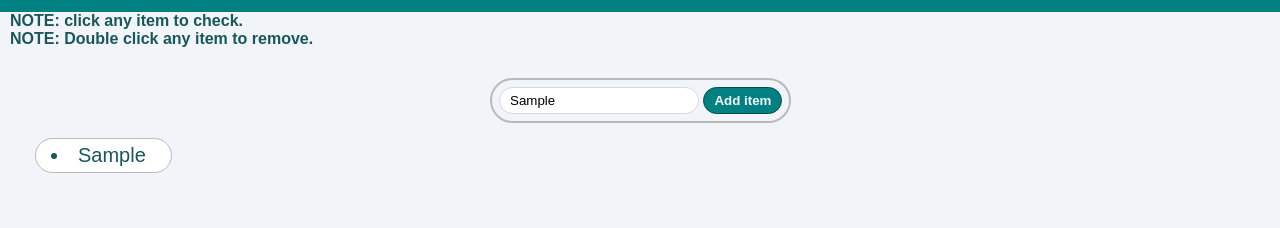
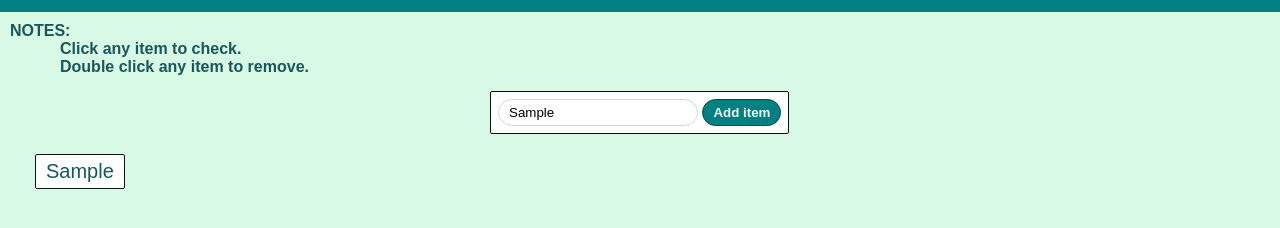
Before and after one commit to xCrowly/Todo-list, a plain HTML site: page index.html in a window 1280 px wide. Both pictures are taken after typing "Sample" into the empty fields and a click on the button "Add item". Shown: the part 48-276 px from the top of the page. Drawn offline with Linux system fonts and the light colour scheme; a web font is replaced by a local one.

Commit message:
Some styling and enhancements

```diff
--- a/css/styles.css
+++ b/css/styles.css
@@ -7,25 +7,26 @@
 }
 
 body {
-    background-color: #F1F5F9;
-
+  background-color: #d8f9e5;
 }
 
 .header-sec {
   width: 100%;
   height: 60px;
+  margin-bottom: 10px;
   background: rgb(0, 128, 128);
   font-size: 40px;
   font-weight: 700;
 }
 
 #form-sec {
-    margin-top: 30px;
+  margin: 15px 0;
   text-align: center;
   width: 300px;
+  background: rgb(255, 255, 255);
   padding: 7px;
-    border: 2px solid rgb(186, 186, 186);
-    border-radius: 25px;
+  border: 1px solid rgb(15, 15, 15);
+  border-radius: 2px;
   width: max-content;
   margin-left: calc(100% / 2 - 150px);
 }
@@ -51,10 +52,10 @@ body {
 }
 
 #form-sec button:hover {
-    background: rgb(0, 79, 79);
-    animation: btn-scale 1s;
-    animation-duration: 1s;
-    animation-iteration-count: infinite;
+  background: rgb(0, 99, 99);
+  transform: scale(1.1);
+  cursor: pointer;
+  box-shadow: 0px 5px 25px rgb(126, 126, 126);
 }
 
 #todo-container {
@@ -67,36 +68,23 @@ body {
 }
 
 #todo-container li {
-    padding: 5px 15px;
+  padding: 5px 10px;
   align-content: center;
-    margin: 15px 20px;
-    padding-right: 25px;
+  margin: 5px 20px;
   width: fit-content;
-    border-radius: 25px;
+  border-radius: 2px;
+  user-select: none;
+  list-style: none;
   background: rgb(255, 255, 255);
   color: rgb(26, 86, 90);
   font-weight: 600px;
   font-size: 20px;
-    border: 1px solid rgb(186, 186, 186);
-    transition: all .5s;
+  border: 1px solid rgb(17, 17, 17);
+  transition: all 0.3s;
 }
 
 #todo-container li:hover {
   background: rgb(75, 186, 184);
   cursor: pointer;
-    color: aliceblue;
+  color: white;
 }
-
-@keyframes btn-scale {
-    0% {
-        transform: scale(1);
-    }
-
-    50% {
-        transform: scale(1.15);
-    }
-
-    100% {
-        transform: scale(1);
-    }
-}
--- a/index.html
+++ b/index.html
@@ -1,5 +1,5 @@
 <!DOCTYPE html>
-<html lang="en" >
+<html lang="en">
 
 <head>
     <meta charset="utf-8">
@@ -16,15 +16,16 @@
             Todo list
         </p>
     </header>
-    <P style="font-weight: 600; color: rgb(26, 86, 90); margin-left: 10px;">NOTE: click any item to check.</P>
-    <P style="font-weight: 600; color: rgb(26, 86, 90); margin-left: 10px;">NOTE: Double click any item to remove.</P>
+    <P style="font-weight: 600; color: rgb(26, 86, 90); margin-left: 10px;">NOTES:<br /></P>
+    <P style="font-weight: 600; color: rgb(26, 86, 90); margin-left: 60px;">Click any item to check.</P>
+    <P style="font-weight: 600; color: rgb(26, 86, 90); margin-left: 60px;">Double click any item to remove.</P>
     <div id="form-sec">
         <form name="myForm" onsubmit="return getFormText()" method="post">
-            <input id="input-text" type="text" placeholder=" Enter item:" name="Iname">
-            <button id="btn-inp" type="button" value="Submit" >Add item</button>
+            <input id="input-text" type="text" placeholder="Enter item: " name="Iname">
+            <button id="btn-inp" type="button" value="Submit">Add item</button>
         </form>
     </div>
-    <div id="todo-container" >
+    <div id="todo-container">
         <!-- <li id="todo-item" >
             o
         </li> -->
--- a/javaScript/app.js
+++ b/javaScript/app.js
@@ -1,35 +1,49 @@
 var btnListener = document.getElementById("btn-inp");
 var input = document.getElementById("input-text");
 var todoItemParent = document.getElementById("todo-container");
-var idCount = 0;
+var idCount;
 
+// get the input field text
 function getFormText() {
-    var input2 = document.forms["myForm"]["Iname"].value;
-    return input2;
+  return document.forms["myForm"]["Iname"].value;
 }
 
+// Append Items to the DOM element
 function addItem() {
   var li1 = document.createElement("li");
-    li1.setAttribute('id', idCount)
-    li1.setAttribute('ondblclick', "removeItem(this)")
-    li1.setAttribute('onclick', "checkItem(this)")
+  li1.setAttribute("id", idCount);
+  li1.setAttribute("ondblclick", "removeItem(this)");
+  li1.setAttribute("onclick", "checkItem(this)");
   idCount++;
   var getInputText = document.createTextNode(getFormText());
   li1.appendChild(getInputText);
   todoItemParent.insertBefore(li1, todoItemParent.firstChild);
 }
 
+// remove Items to the DOM element
 function removeItem(tempId) {
-    console.log(tempId.id);
   tempId.remove();
 }
 
+// Add line through for finished toDO item
 function checkItem(tempId) {
-    tempId.setAttribute('style', 'text-decoration: line-through;color: red;');
+  if (
+    tempId.getAttribute("style", "text-decoration: line-through;color: red;")
+  ) {
+    tempId.removeAttribute(
+      "style",
+      "text-decoration: line-through;color: red;"
+    );
+  } else {
+    tempId.setAttribute("style", "text-decoration: line-through;color: red;");
+  }
 }
 
-btnListener.addEventListener('click', function () {
+// Event listener for input button
+btnListener.addEventListener("click", function () {
   if (getFormText() != "") {
     addItem();
-    } else { alert("Please type something."); }
+  } else {
+    alert("Please type something.");
+  }
 });
```
Lines whose indentation alone changed are shown as unchanged.
